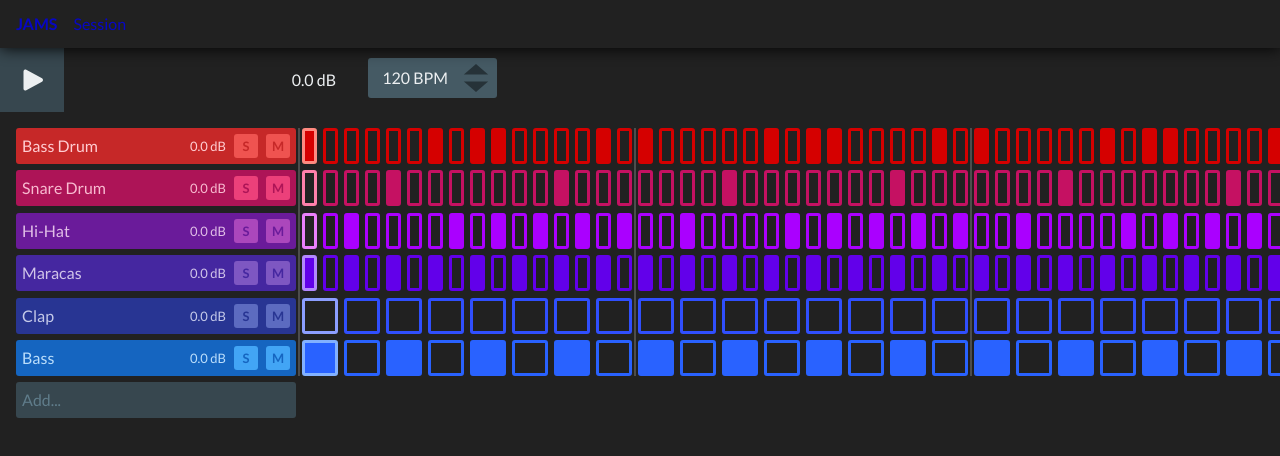
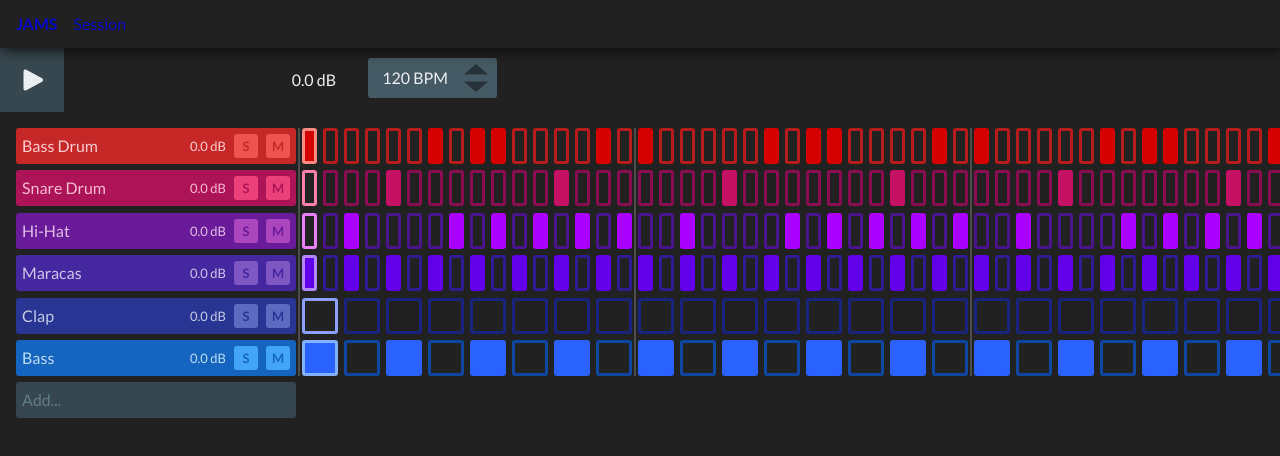
Before and after one commit to glimberger/react-redux-sequencer, a React (Create React App) app: page /session in a window 1280 px wide. Shown: the top 456 px of the page. Built offline with nearby package versions, Linux system fonts and the light colour scheme; no server answers.

Commit message:
close #13: darken border color of not scheduled cells

```diff
--- a/src/components/Sequencer/Track/CellRow/Cell/Cell.js
+++ b/src/components/Sequencer/Track/CellRow/Cell/Cell.js
@@ -31,8 +31,8 @@ const StyledCell = styled.button`
   margin-right: ${({ gutter }) => gutter}px;
   padding: 0;
   border: 3px solid
-    ${({ color, edited, played, hover }) =>
-      Cell.borderColor(color, edited, played, hover)};
+    ${({ color, edited, played, scheduled, hover }) =>
+      Cell.borderColor(color, edited, played, scheduled, hover)};
   border-radius: 3px;
   background-color: ${({ scheduled, hover, color }) =>
     scheduled
@@ -83,6 +83,7 @@ class Cell extends React.Component<Props, State> {
     color: MaterialColor,
     edited: boolean,
     played: boolean,
+    scheduled: boolean,
     hover: boolean
   ): string {
     if (edited) {
@@ -93,7 +94,11 @@ class Cell extends React.Component<Props, State> {
       return hover ? Color.get100(color) : Color.getA100(color)
     }
 
-    return hover ? Color.getA100(color) : Color.getA700(color)
+    if (scheduled) {
+      return hover ? Color.getA100(color) : Color.getA700(color)
+    }
+
+    return hover ? Color.getA100(color) : Color.get900(color)
   }
 
   handleClick() {
```
